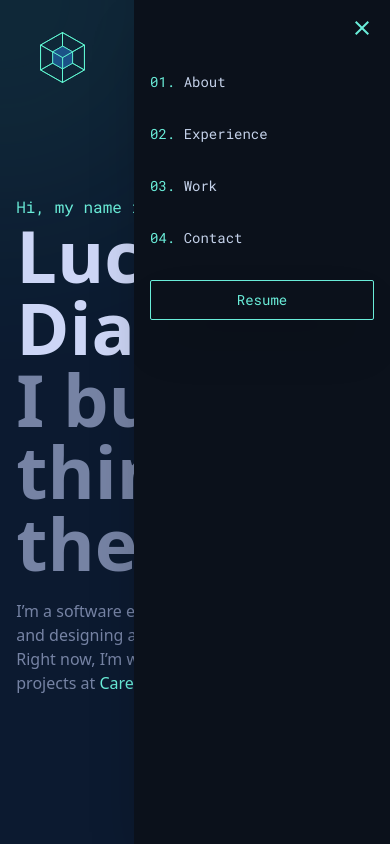
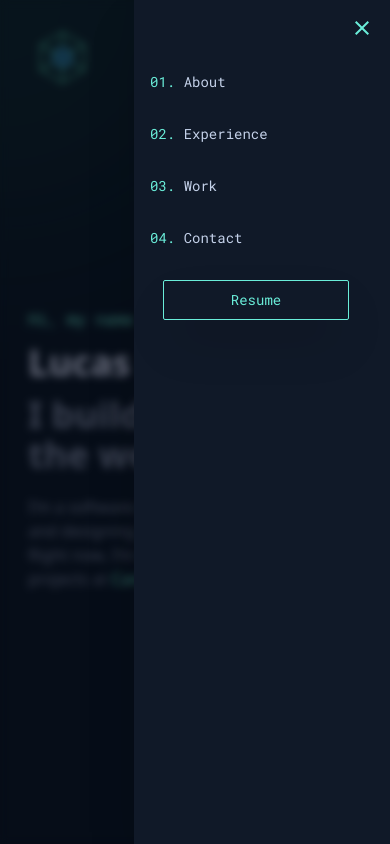
Before and after one commit to LucasDDiazCuenca/Portfolio2, a React (Vite) app: page / in a window 390 px wide. Both pictures are taken after a click on the button 362 px from the left and 57 px from the top of the page. Shown: the top 844 px of the page. Built offline with nearby package versions, Linux system fonts and the light colour scheme.

Commit message:
immplement mobile responsive on AboutMe component

```diff
--- a/src/components/AboutMe.tsx
+++ b/src/components/AboutMe.tsx
@@ -30,7 +30,7 @@ const AboutMe: React.FC = () => {
 
 	return (
 		<motion.div
-			className="mt-[600px] mb-[300px] 2xl:w-[900px] xl:w-[900px] lg:w-8/12 m-auto"
+			className="sm:mt-[600px] mt-96 mb-[300px] 2xl:w-[900px] xl:w-[900px] lg:w-8/12 m-auto sm:px-0 px-6"
 			variants={containerVariants}
 			initial="hidden"
 			whileInView="visible"
@@ -38,13 +38,17 @@ const AboutMe: React.FC = () => {
 		>
 			<motion.h2
 				variants={itemVariants}
-				className="text-3xl font-semibold relative after:content-[''] after:block after:w-5/12 after:h-[1px] after:bg-gray-700 after:absolute after:top-1/2 after:left-[calc(23%+0.5rem)] text-[#cdd6f0]"
+				className="text-3xl font-semibold relative after:content-[''] after:block after:w-5/12 after:h-[1px] after:bg-gray-700 after:absolute after:top-1/2 sm:after:left-[calc(23%+0.5rem)] after:left-[calc(48%+0.2rem)] text-[#cdd6f0]"
 			>
-				<span className="text-[#6aedd9] robotoFont text-xl mr-5">01.</span> About Me
+				<span className="text-[#6aedd9] robotoFont text-xl sm:mr-5 mr-1">01.</span> About Me
 			</motion.h2>
-			<div className="flex">
+
+			<div className="flex flex-grow flex-col sm:flex-row">
 				<div className="flex-1">
-					<motion.p variants={itemVariants} className="text-[#828ba1] mt-10 w-11/12 tracking-wider mb-6">
+					<motion.p
+						variants={itemVariants}
+						className="text-[#828ba1] mt-10 sm:w-11/12 w-full tracking-wider mb-6"
+					>
 						Hello! I'm Lucas Diaz, a passionate developer with a love for creating, innovating and solving
 						problems. My interest in web development started back in 2021 when I decided to start studying
 						software engineering at{" "}
@@ -53,7 +57,7 @@ const AboutMe: React.FC = () => {
 						</a>{" "}
 						and I fell in love with it.
 					</motion.p>
-					<motion.p variants={itemVariants} className="text-[#828ba1] w-11/12 tracking-wider mb-6">
+					<motion.p variants={itemVariants} className="text-[#828ba1] sm:w-11/12 w-full tracking-wider mb-6">
 						Fast forward to today, and I had the privilege of working at{" "}
 						<a href="https://www.artek.es/" target="_blank" className="text-[#6aedd9]">
 							Artek Soluciones informaticas
@@ -64,57 +68,56 @@ const AboutMe: React.FC = () => {
 						</a>
 						, and I have promoted small businesses, creating wonderful websites.
 					</motion.p>
-					<motion.p variants={itemVariants} className="text-[#828ba1] w-11/12 tracking-wider mb-6">
+					<motion.p variants={itemVariants} className="text-[#828ba1] sm:w-11/12 w-full tracking-wider mb-6">
 						My main focus these days is building and designing amazing, highly innovative tools for
 						telemedicine with the Careexpand team.
 					</motion.p>
-					<motion.p variants={itemVariants} className="text-[#828ba1] w-11/12 tracking-wider mb-6">
+					<motion.p variants={itemVariants} className="text-[#828ba1] sm:w-11/12 w-full tracking-wider mb-6">
 						In my spare time, I enjoy watching films, gaming, practicing piano, working on 3D interfaces,
 						and trying my hand at developing video games.
 					</motion.p>
-					<motion.p variants={itemVariants} className="text-[#828ba1] w-11/12 tracking-wider mb-6">
+					<motion.p variants={itemVariants} className="text-[#828ba1] sm:w-11/12 w-full tracking-wider mb-6">
 						Here are a few technologies I've been working with recently:{" "}
 					</motion.p>
-
 					<motion.div variants={itemVariants} className="grid grid-cols-2 gap-4">
 						<ul>
-							<li className="flex text-[#828ba1]">
+							<li className="flex text-[#828ba1] robotoFont">
 								<img src={arrowRightImg} alt="" />
 								React
 							</li>
-							<li className="flex text-[#828ba1]">
+							<li className="flex text-[#828ba1] robotoFont">
 								<img src={arrowRightImg} alt="" /> Typescript
 							</li>
-							<li className="flex text-[#828ba1]">
+							<li className="flex text-[#828ba1] robotoFont">
 								<img src={arrowRightImg} alt="" /> Redux
 							</li>
-							<li className="flex text-[#828ba1]">
+							<li className="flex text-[#828ba1] robotoFont">
 								<img src={arrowRightImg} alt="" /> Three.js / React Three Fiber
 							</li>
 						</ul>
 						<ul>
-							<li className="flex text-[#828ba1]">
+							<li className="flex text-[#828ba1] robotoFont">
 								<img src={arrowRightImg} alt="" /> SASS / Tailwind
 							</li>
-							<li className="flex text-[#828ba1]">
+							<li className="flex text-[#828ba1] robotoFont">
 								<img src={arrowRightImg} alt="" /> Unity
 							</li>
-							<li className="flex text-[#828ba1]">
+							<li className="flex text-[#828ba1] robotoFont">
 								<img src={arrowRightImg} alt="" /> AWS
 							</li>
-							<li className="flex text-[#828ba1]">
+							<li className="flex text-[#828ba1] robotoFont">
 								<img src={arrowRightImg} alt="" /> Figma
 							</li>
 						</ul>
 					</motion.div>
 				</div>
 
-				<motion.div variants={itemVariants} className="relative">
+				<motion.div variants={itemVariants} className="relative sm:mt-0 mt-10 flex justify-center sm:inline">
 					<div className="relative group">
 						<img
 							src={lucasPic}
 							alt="Lucas Diaz"
-							className="w-64 h-64 object-cover relative z-40 transition-all duration-200 filter sepia group-hover:filter-none group-hover:translate-x-[-5px] group-hover:translate-y-[-5px]"
+							className="w-64 h-64 object-cover relative z-30 transition-all duration-200 filter sepia group-hover:filter-none group-hover:translate-x-[-5px] group-hover:translate-y-[-5px]"
 							style={{ filter: "sepia(1) hue-rotate(121deg) saturate(241%) brightness(81%)" }}
 						/>
 						<div
--- a/src/components/SelfIntroduction.tsx
+++ b/src/components/SelfIntroduction.tsx
@@ -8,13 +8,13 @@ const SelfIntroduction: React.FC = () => {
 	};
 
 	return (
-		<div className="2xl:mt-72 xl:mt-40 lg:mt-40 md:mt-40 sm:mt-40  2xl:w-6/12 xl:w-9/12 lg:w-9/12 md:w-9/12 sm:w-10/12 m-auto w-11/12 mt-20 ">
+		<div className="2xl:mt-72 xl:mt-40 lg:mt-40 md:mt-40 sm:mt-40  2xl:w-6/12 xl:w-9/12 lg:w-9/12 md:w-9/12 sm:w-10/12 m-auto w-11/12 mt-48 px-3 sm:px-0">
 			<motion.p
 				variants={textVariant}
 				initial="hidden"
 				animate="visible"
 				transition={{ duration: 0.5, delay: 0.1 }}
-				className="robotoFont text-[#6aedd9]"
+				className="robotoFont text-[#6aedd9] mb-3 sm:mb-0"
 			>
 				Hi, my name is
 			</motion.p>
@@ -24,7 +24,7 @@ const SelfIntroduction: React.FC = () => {
 				initial="hidden"
 				animate="visible"
 				transition={{ duration: 0.5, delay: 0.3 }}
-				className="text-[#cdd6f6] text-7xl font-semibold "
+				className="text-[#cdd6f6] text-4xl sm:text-7xl font-semibold mb-3 sm:mb-0"
 			>
 				Lucas Diaz.
 			</motion.h2>
@@ -34,7 +34,7 @@ const SelfIntroduction: React.FC = () => {
 				initial="hidden"
 				animate="visible"
 				transition={{ duration: 0.5, delay: 0.5 }}
-				className="text-[#7683a4] text-7xl mb-5 font-semibold"
+				className="text-[#7683a4] text-4xl sm:text-7xl mb-5 font-semibold"
 			>
 				I build things for the web!
 			</motion.p>
--- a/src/components/TopMenu.tsx
+++ b/src/components/TopMenu.tsx
@@ -48,6 +48,16 @@ const TopMenu: React.FC = () => {
 
 	return (
 		<>
+			{/* Overlay con efecto de desenfoque */}
+			<motion.div
+				className="fixed inset-0 bg-black/50 backdrop-blur-sm z-40"
+				initial={{ opacity: 0 }}
+				animate={{ opacity: isMenuOpen ? 1 : 0 }}
+				transition={{ duration: 0.3 }}
+				style={{ pointerEvents: isMenuOpen ? "auto" : "none" }}
+				onClick={() => setIsMenuOpen(false)}
+			/>
+
 			<div className="bg-[#0c1a30] w-full flex items-center justify-between p-4 relative">
 				<motion.img
 					initial={{ y: 100, opacity: 0 }}
@@ -109,41 +119,45 @@ const TopMenu: React.FC = () => {
 
 				{/* Menú móvil */}
 				<motion.div
-					className="fixed top-0 right-0 w-64 h-full bg-[#0b111b] shadow-2xl z-50 md:hidden"
+					className="fixed top-0 right-0 w-64 h-full bg-[#101928] shadow-2xl z-50 md:hidden"
 					variants={menuVariants}
 					initial="closed"
 					animate={isMenuOpen ? "open" : "closed"}
 					transition={transition}
 				>
-					<div className="flex justify-end p-4 bg-[#0b111b]">
+					<div className="flex justify-end p-4 bg-[#101928]">
 						<button onClick={() => setIsMenuOpen(false)} className="text-white">
-							<img src={closeMenuImg} alt="Close" className="bg-[#0b111b]" />
+							<img src={closeMenuImg} alt="Close" className="bg-[#101928]" />
 						</button>
 					</div>
-					<nav className="robotoFont text-[#c4d1e9] text-sm p-4 bg-[#0b111b]">
-						<ul className="flex flex-col gap-8 bg-[#0b111b]">
+					<nav className="robotoFont text-[#c4d1e9] text-sm p-4 bg-[#101928]">
+						<ul className="flex flex-col gap-8 bg-[#101928]">
 							{navItems.map((item) => (
 								<motion.li
 									key={item.id}
 									whileHover={{ scale: 1.05 }}
 									whileTap={{ scale: 0.95 }}
-									className="bg-[#0b111b]"
+									className="bg-[#101928]"
 								>
 									<a
 										href={item.sectionId}
-										className="hover:text-[#6aedd9] transition duration-200 bg-[#0b111b]"
+										className="hover:text-[#6aedd9] transition duration-200 bg-[#101928]"
 										onClick={(e) => {
 											handleSmoothScroll(e, item.sectionId);
 											setIsMenuOpen(false);
 										}}
 									>
-										<span className="text-[#6aedd9] bg-[#0b111b]">{item.id}.</span> {item.text}
+										<span className="text-[#6aedd9] bg-[#101928]">{item.id}.</span> {item.text}
 									</a>
 								</motion.li>
 							))}
-							<motion.li whileHover={{ scale: 1.05 }} whileTap={{ scale: 0.95 }}>
+							<motion.li
+								whileHover={{ scale: 1.05 }}
+								whileTap={{ scale: 0.95 }}
+								className="bg-[#101928] flex justify-center"
+							>
 								<button
-									className="relative h-10 w-full rounded-sm overflow-hidden border border-[#6aedd9] text-[#6aedd9] shadow-2xl bg-[#0b111b] transition-all duration-200 before:absolute before:bottom-0 before:left-0 before:right-0 before:top-0 before:m-auto before:h-0 before:w-0 before:rounded-sm before:bg-[#6aedd9] before:duration-300 before:ease-out hover:text-white hover:shadow-[#6aedd9] hover:before:h-32 hover:before:w-full hover:before:opacity-80"
+									className="relative h-10 w-10/12 -ml-3 rounded-sm overflow-hidden border border-[#6aedd9] text-[#6aedd9] shadow-2xl bg-[#101928] transition-all duration-200 before:absolute before:bottom-0 before:left-0 before:right-0 before:top-0 before:m-auto before:h-0 before:w-0 before:rounded-sm before:bg-[#6aedd9] before:duration-300 before:ease-out hover:text-white hover:shadow-[#6aedd9] hover:before:h-32 hover:before:w-full hover:before:opacity-80"
 									onClick={() => window.open("cv-lucas.pdf", "_blank")}
 								>
 									Resume
```
